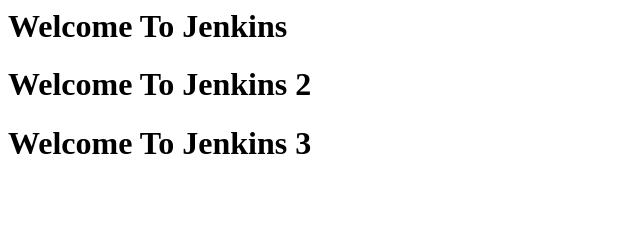
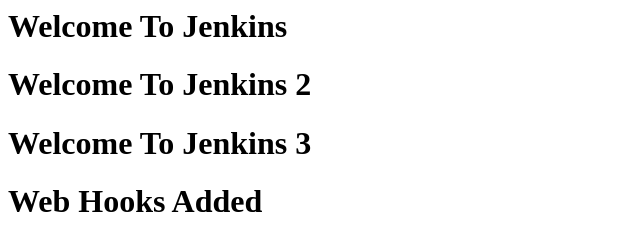
Before and after one commit to sotdevprod/1604, a plain HTML site: page index.html in a window 1280 px wide. Shown: the whole page, without its empty margins (0-640 px from the left). Drawn offline with Linux system fonts and the light colour scheme.

Commit message:
Update index.html

```diff
--- a/index.html
+++ b/index.html
@@ -1,3 +1,4 @@
 <h1> Welcome To Jenkins</h1>
 <h1> Welcome To Jenkins 2</h1>
 <h1> Welcome To Jenkins 3</h1>
+<h1> Web Hooks Added</h1>
```
